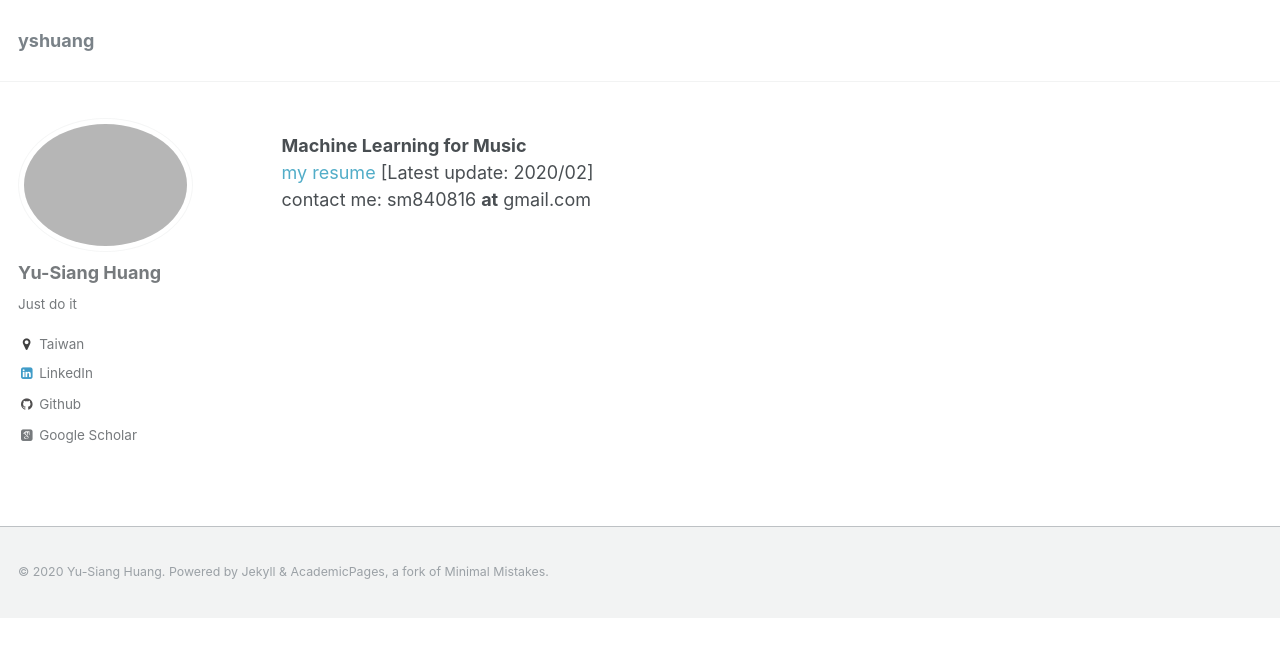
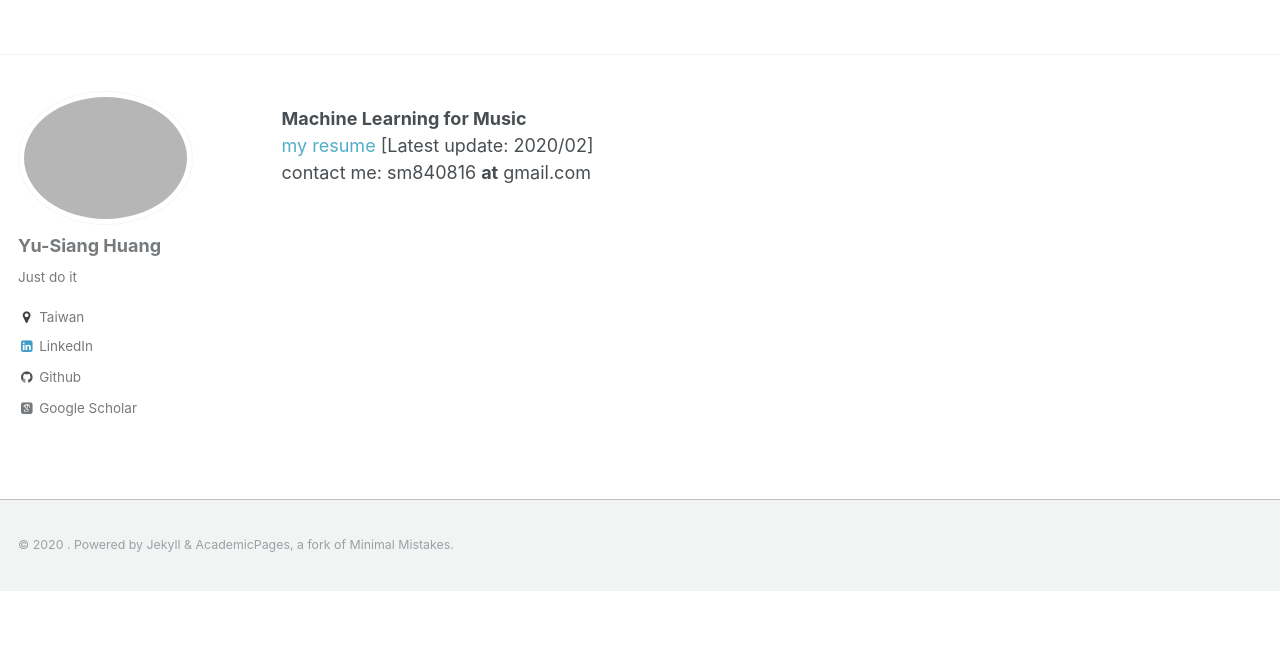
Before and after one commit to remyhuang/remyhuang.github.io, a Jekyll site: the page built from _pages/about.md, in a window 1280 px wide. Shown: the top 657 px of the page. Built offline with Jekyll 4.4.1, drawn with Linux system fonts in a browser that asks for light colours; some web fonts are replaced.

Commit message:
Update _config.yml

```diff
--- a/_config.yml
+++ b/_config.yml
@@ -7,9 +7,9 @@
 
 # Site Settings
 locale                   : "en-US"
-title                    : "yshuang"
+title                    : ""
 title_separator          : "-"
-name                     : &name "Yu-Siang Huang"
+name                     : ""
 description              : &description "personal description"
 url                      : https://remyhuang.github.io # the base hostname & protocol for your site e.g. "https://mmistakes.github.io"
 baseurl                  : "" # the subpath of your site, e.g. "/blog"
```
